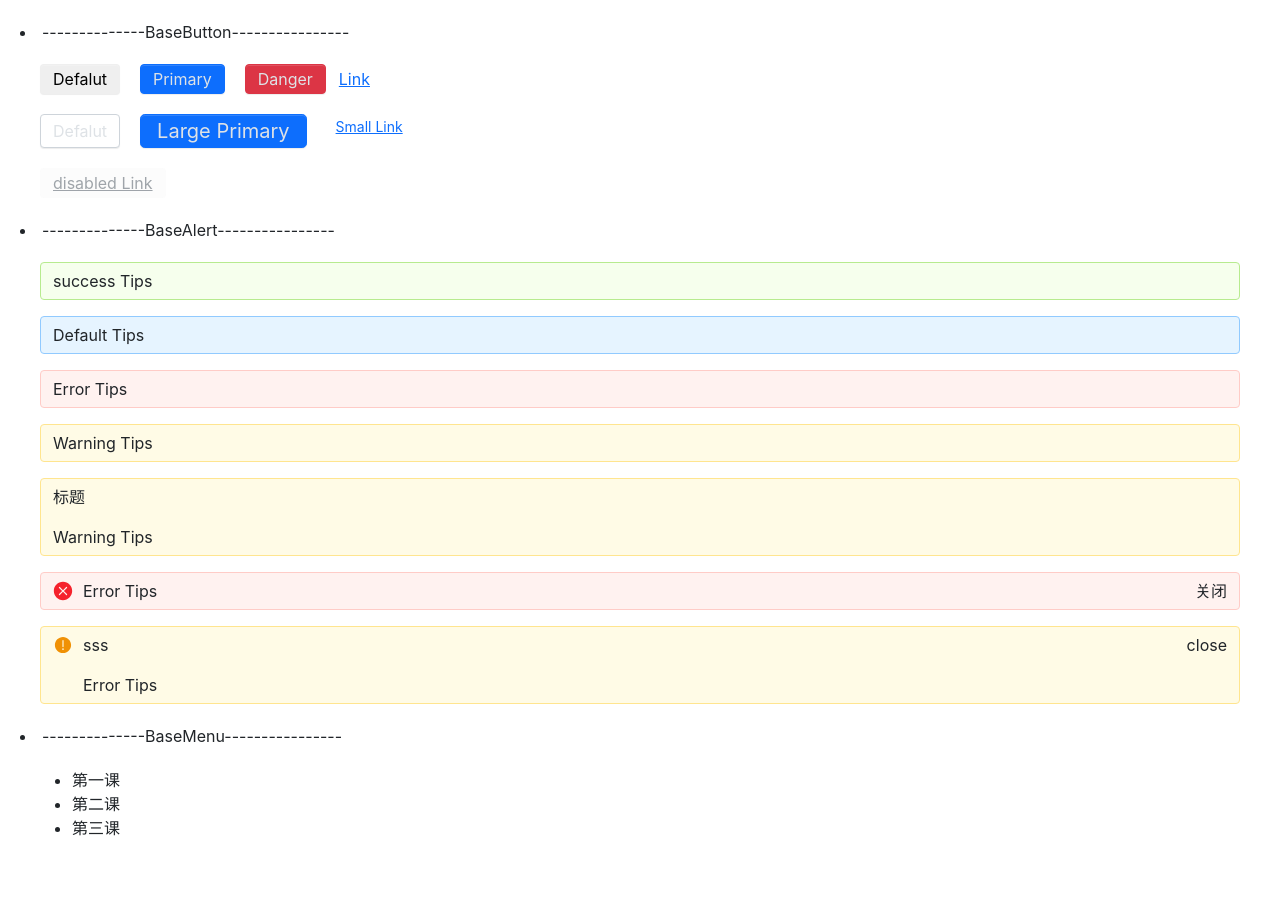
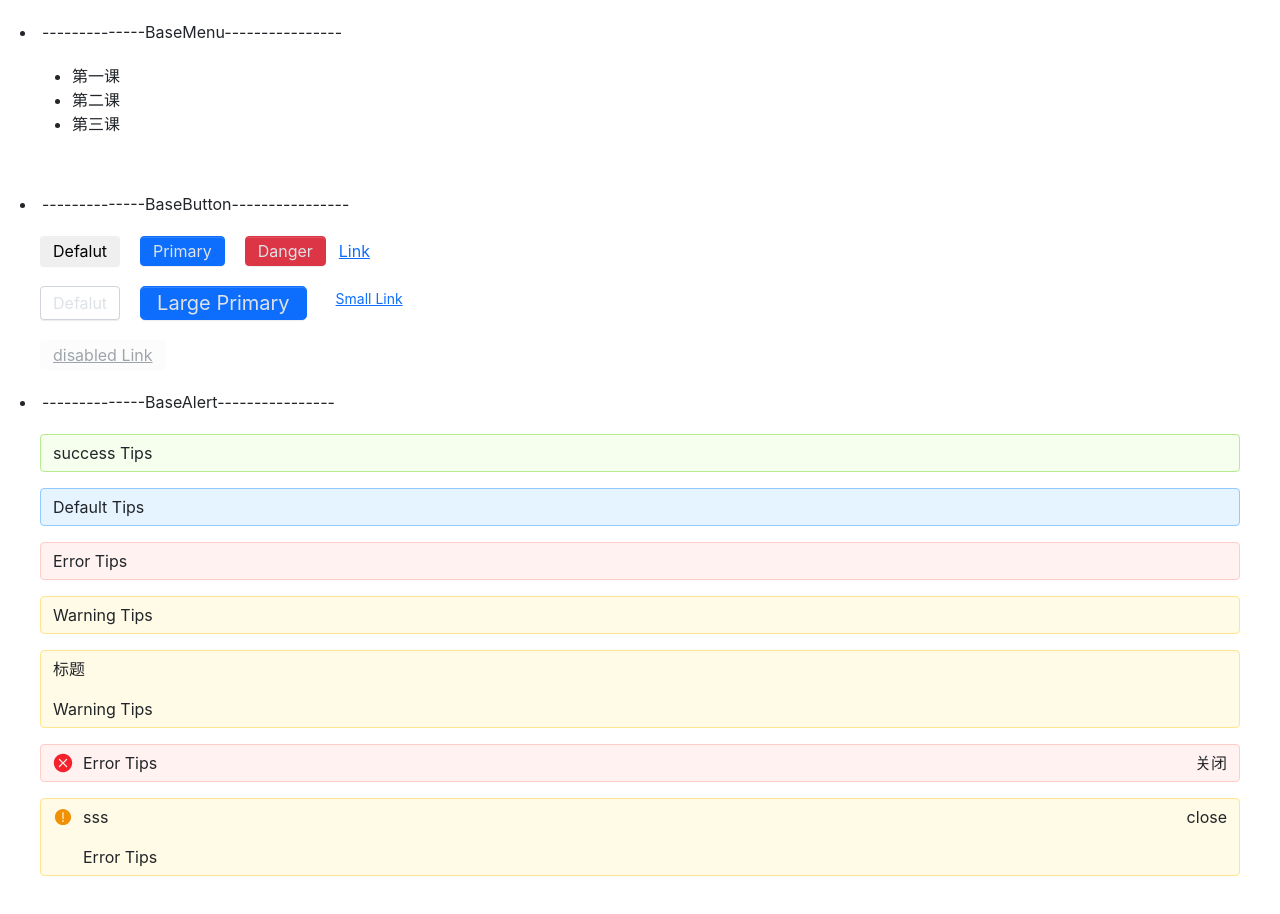
Before and after one commit to caowenjings/react-ts-cwjantd, a React (Create React App) app: page / in a window 1280 px wide. Built offline with nearby package versions, Linux system fonts and the light colour scheme.

Commit message:
feat：优化menu

```diff
--- a/src/App.tsx
+++ b/src/App.tsx
@@ -11,12 +11,12 @@ import MenuUse from './views/menuUse'
 const App: React.FC = () => {
   return (
     <div className="App">
+      <li> --------------BaseMenu---------------- </li>
+      <MenuUse />
       <li> --------------BaseButton---------------- </li>
       <ButtonUse />
       <li> --------------BaseAlert---------------- </li>
       <AlertUse />
-      <li> --------------BaseMenu---------------- </li>
-      <MenuUse />
     </div>
   )
 }
```
